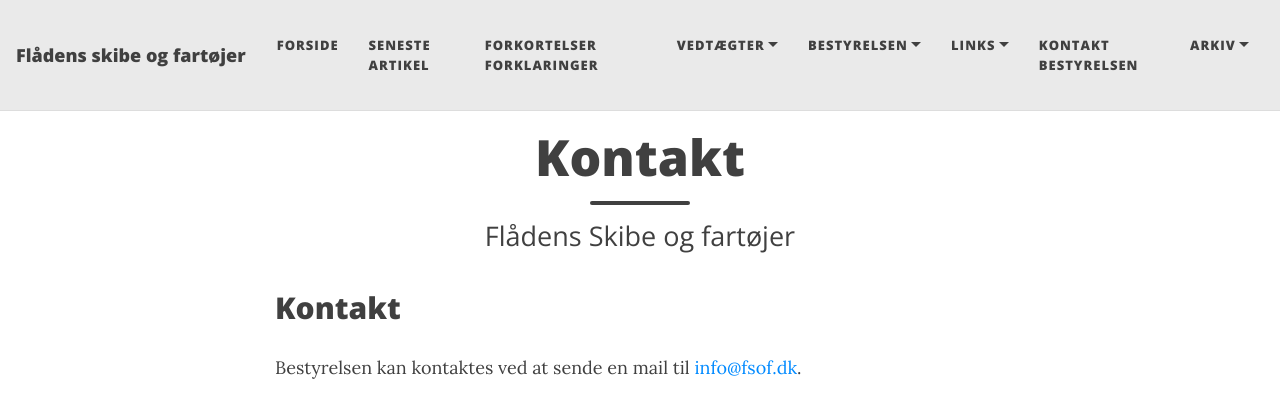
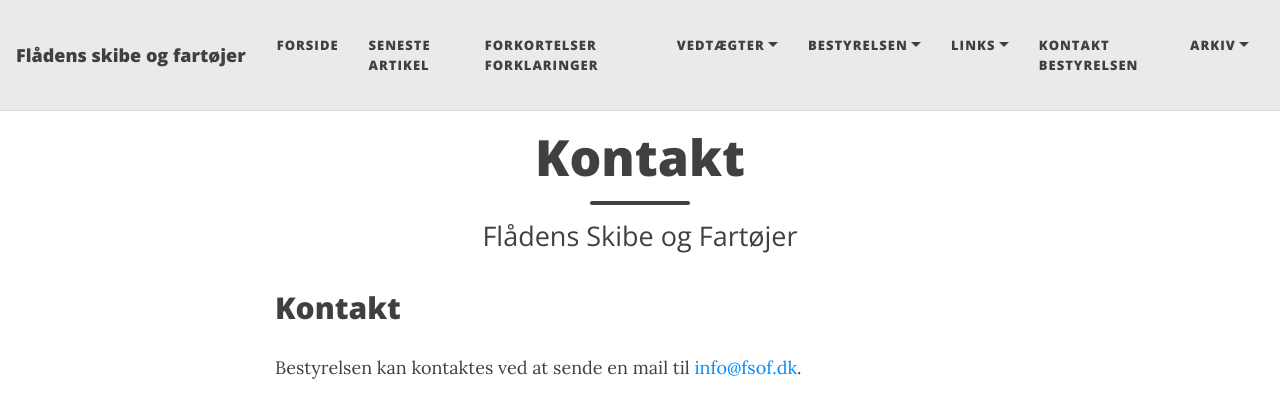
Before and after one commit to mex/fsof.dk, a Jekyll site: the page built from kontakt.md, in a window 1280 px wide. Shown: the top 414 px of the page. Built offline with Jekyll 4.4.1, drawn with Linux system fonts in a browser that asks for light colours.

```diff
--- a/kontakt.md
+++ b/kontakt.md
@@ -1,7 +1,7 @@
 ---
 layout: page
 title: Kontakt
-subtitle: Flådens Skibe og fartøjer
+subtitle: Flådens Skibe og Fartøjer
 ---
 
 ## Kontakt
```
